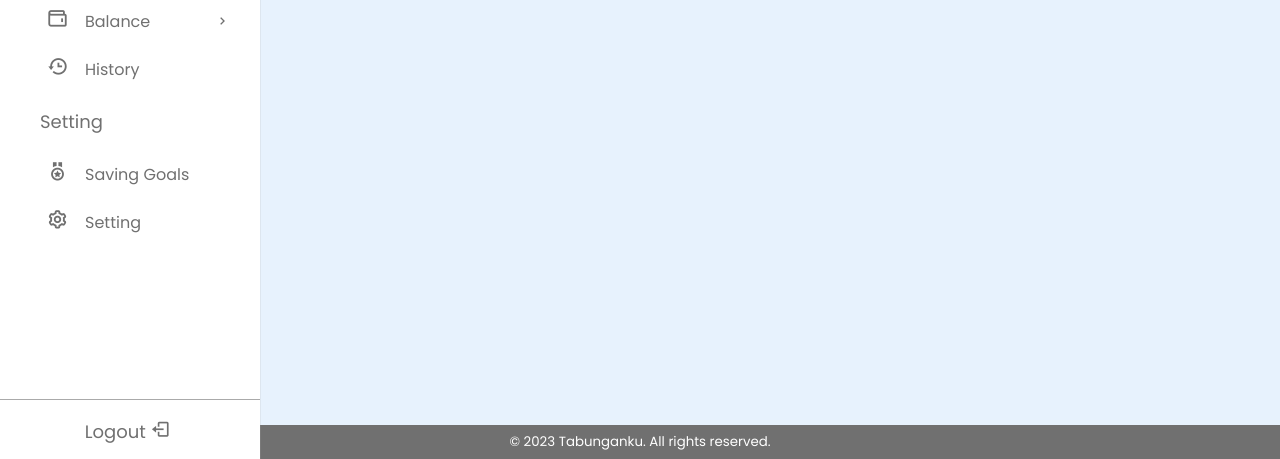
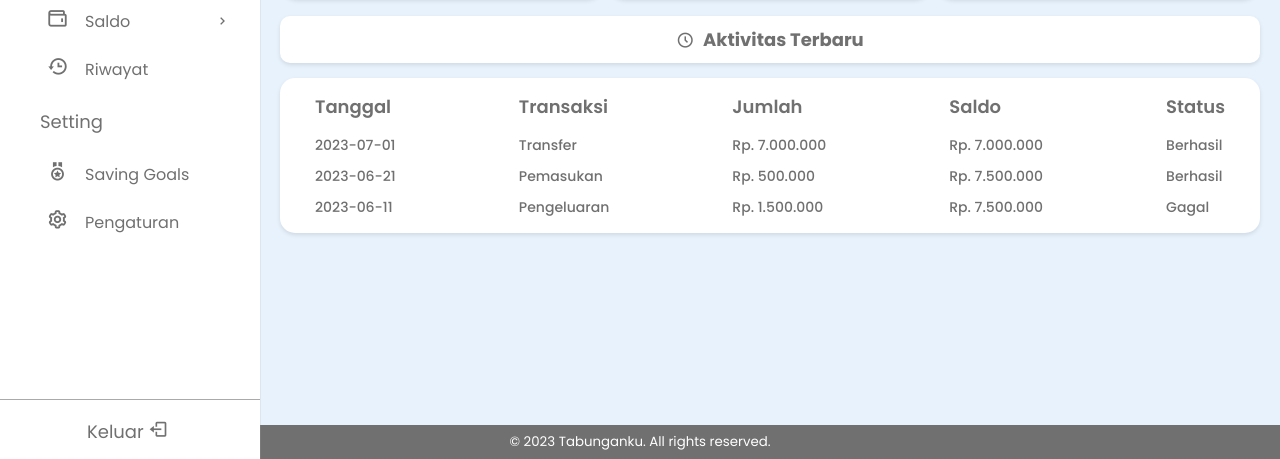
Before and after one commit to IRedDragonICY/PWEB-Project, a PHP site: page /dashboard.html in a window 1280 px wide. Shown: the part 341-800 px from the top of the page. Run offline with PHP 8.4, Linux system fonts and the light colour scheme; some libraries are stand-ins or nearby versions.

Commit message:
update dashboard

```diff
--- a/CSS/style.css
+++ b/CSS/style.css
@@ -290,7 +290,6 @@ body.dark {
   margin-left: 260px;
 }
 .content {
-  display: none;
   color: var(--grey-color);
 }
 .content .title{
--- a/dashboard.html
+++ b/dashboard.html
@@ -64,13 +64,13 @@
             <span class="navlink_icon">
               <i class="bx bx-transfer"></i>
             </span>
-            <span class="navlink">Transaction</span>
+            <span class="navlink">Transaksi</span>
             <i class="bx bx-chevron-right arrow-left"></i>
           </div>
           <ul class="menu_items submenu">
-            <a href="#" class="nav_link sublink" onclick="changeContent('deposit')">Deposit</a>
-            <a href="#" class="nav_link sublink" onclick="changeContent('withdraw')">Withdraw</a>
-            <a href="#" class="nav_link sublink" onclick="changeContent('transfer')">Transfer</a>
+            <a href="#deposit" class="nav_link sublink" onclick="changeContent('deposit')">Setor Tunai</a>
+            <a href="#withdraw" class="nav_link sublink" onclick="changeContent('withdraw')">Tarik Tunai</a>
+            <a href="#transfer" class="nav_link sublink" onclick="changeContent('transfer')">Transfer</a>
           </ul>
         </li>
         <!-- end -->
@@ -80,22 +80,22 @@
             <span class="navlink_icon">
               <i class="bx bx-wallet"></i>
             </span>
-            <span class="navlink">Balance</span>
+            <span class="navlink">Saldo</span>
             <i class="bx bx-chevron-right arrow-left"></i>
           </div>
           <ul class="menu_items submenu">
-            <a href="#" class="nav_link sublink" onclick="changeContent('mainBalance')">Main Balance</a>
-            <a href="#" class="nav_link sublink" onclick="changeContent('balanceDetails')">Balance Details</a>
+            <a href="#mainBalance" class="nav_link sublink" onclick="changeContent('mainBalance')">Saldo Utama</a>
+            <a href="#balanceDetails" class="nav_link sublink" onclick="changeContent('balanceDetails')">Rincian Saldo</a>
           </ul>
         </li>
         <!-- end -->
         <!-- start -->
         <li class="item">
-          <a href="#" class="nav_link" onclick="changeContent('history')">
+          <a href="#history" class="nav_link" onclick="changeContent('history')">
             <span class="navlink_icon">
               <i class="bx bx-history"></i>
             </span>
-              <span class="navlink">History</span>
+              <span class="navlink">Riwayat</span>
           </a>
         </li>
         <!-- end -->
@@ -115,11 +115,11 @@
         <!-- end -->
         <!-- start -->
         <li class="item">
-          <a href="#" class="nav_link" onclick="changeContent('setting')">
+          <a href="#setting" class="nav_link" onclick="changeContent('setting')">
             <span class="navlink_icon">
               <i class="bx bx-cog"></i>
             </span>
-            <span class="navlink">Setting</span>
+            <span class="navlink">Pengaturan</span>
           </a>
         </li>
         <!-- end -->
@@ -129,7 +129,7 @@
       <div class="bottom_content">
         <div class="bottom collapse_sidebar">
           <a href="PHP/logout.php">
-            <span>Logout</span>
+            <span>Keluar</span>
             <i class='bx bx-log-out'></i>
           </a>
         </div>
```
Also changed, not shown: other parts of dashboard.html (+13 -13 lines).
